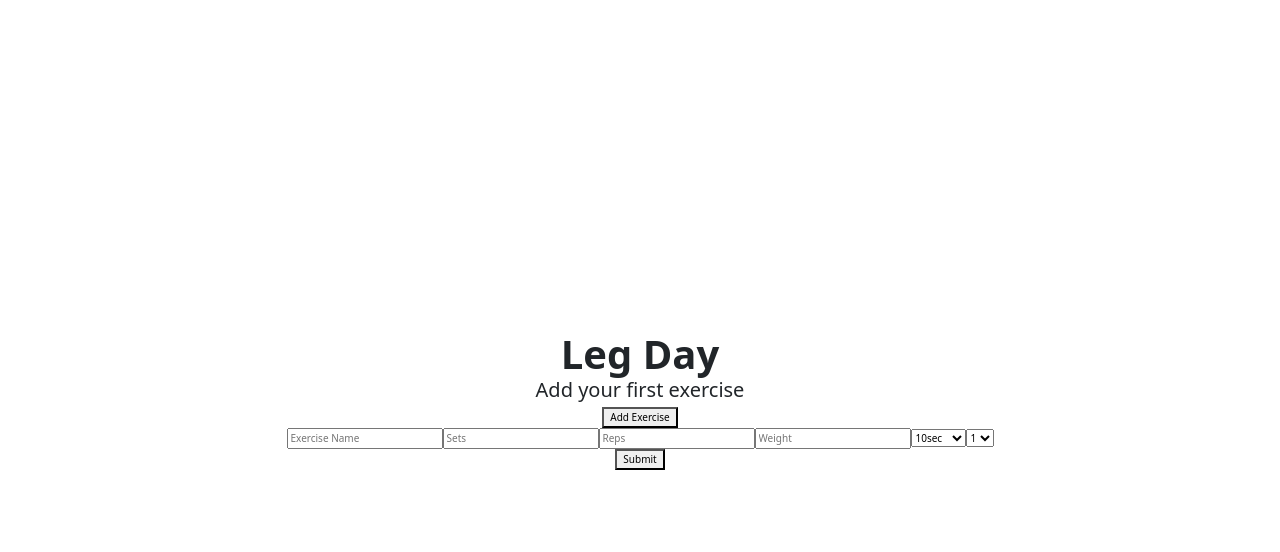
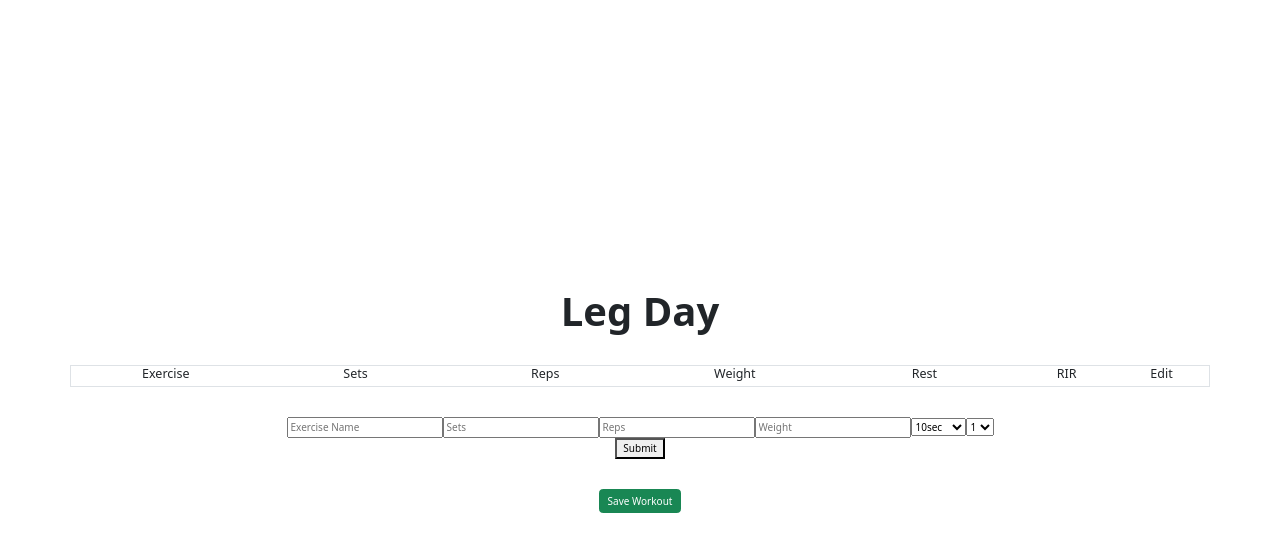
Before and after one commit to codymarshall94/workout-planner, a React (Create React App) app: page /template in a window 1280 px wide. Both pictures are taken after a click on the button "Add Exercise". Shown: the top 552 px of the page. Built offline with nearby package versions, Linux system fonts and the light colour scheme.

Commit message:
created default column headers for table

```diff
--- a/src/pages/Template/Template.jsx
+++ b/src/pages/Template/Template.jsx
@@ -3,36 +3,66 @@ import TemplateForm from "../../components/TemplateForm";
 import "./template.css";
 
 function Template() {
-  const [workout, setWorkout] = useState([
-    {
-      exerciseName: "name",
-      sets: "sets",
-      reps: "reps",
-      weight: "weight",
-      rest: "rest",
-      rir: "RIR",
-    },
-  ]);
+  const [workout, setWorkout] = useState([]);
   const [workoutName, setWorkoutName] = useState("Leg Day");
   const [showForm, setShowForm] = useState(false);
 
+  const removeExercise = (index) => {
+    const newWorkout = [...workout];
+    newWorkout.splice(index, 1);
+    setWorkout(newWorkout);
+  };
+
   return (
-    <div>
+    <div className="w-100">
       <h1>{workoutName}</h1>
-      {workout.length > 1 ? (
+      {workout.length >= 1 || showForm ? (
         <div className="container mb-5 mt-5 border">
+          <div className="row table-header">
+            <div className="col-2">
+              <h5>Exercise</h5>
+            </div>
+            <div className="col-2">
+              <h5>Sets</h5>
+            </div>
+            <div className="col-2">
+              <h5>Reps</h5>
+            </div>
+            <div className="col-2">
+              <h5>Weight</h5>
+            </div>
+            <div className="col-2">
+              <h5>Rest</h5>
+            </div>
+            <div className="col-1">
+              <h5>RIR</h5>
+            </div>
+            <div className="col-1">
+              <h5>Edit</h5>
+            </div>
+          </div>
           <div className="row d-flex align-items-center">
-            {workout.map((exercise) => (
+            {workout.map((exercise, index) => (
               <div
                 className="col-12 workout-item-container border-bottom d-flex justify-content-evenly p-3"
                 id="workout-item-container"
               >
-                <span className="col-2 workout-item">{exercise.exerciseName}</span>
+                <span className="col-2 workout-item">
+                  {exercise.exerciseName}
+                </span>
                 <span className="col-2 workout-item">{exercise.sets}</span>
                 <span className="col-2 workout-item">{exercise.reps}</span>
-                <span className="col-2 workout-item">{exercise.weight}</span>
+                <span className="col-2 workout-item">{exercise.weight} lb</span>
                 <span className="col-2 workout-item">{exercise.rest}</span>
-                <span className="col-2 workout-item">{exercise.rir}</span>
+                <span className="col-1 workout-item">{exercise.rir}</span>
+                <div className="col-1">
+                <button
+                  className="btn btn-danger"
+                  onClick={() => removeExercise(exercise, index)}
+                >
+                  X
+                </button>
+                </div>
               </div>
             ))}
           </div>
@@ -40,10 +70,11 @@ function Template() {
       ) : (
         <div>
           <h2>Add your first exercise</h2>
-          <button onClick={() => setShowForm(true)}>Add Exercise</button>
+          <button className="btn btn-primary" onClick={() => setShowForm(true)}>Add Exercise</button>
         </div>
       )}
-      {showForm && <TemplateForm setWorkout={setWorkout} />}
+      {showForm && <TemplateForm setWorkout={setWorkout}/>}
+      {showForm && <button className="btn btn-success mt-5">Save Workout</button>}
     </div>
   );
 }
```
